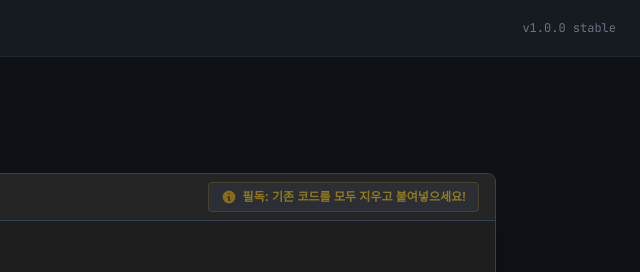
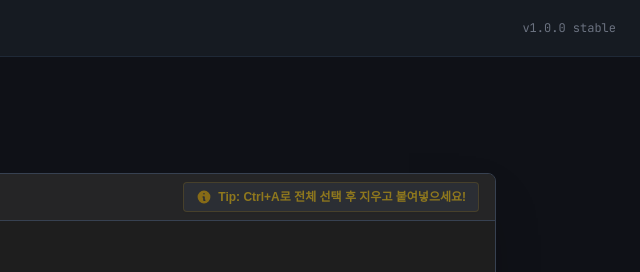
Before and after one commit to euniya2/share-app, a plain HTML site: page index.html in a window 1280 px wide. Shown: the top 272 px of the page, 640-1280 px from the left. Drawn offline with nearby package versions, Linux system fonts and the light colour scheme; a web font is replaced by a local one.

Commit message:
edit_v_4

```diff
--- a/index.html
+++ b/index.html
@@ -57,7 +57,7 @@
                         <svg xmlns="http://www.w3.org/2000/svg" class="h-4 w-4 text-yellow-500" viewBox="0 0 20 20" fill="currentColor">
                             <path fill-rule="evenodd" d="M18 10a8 8 0 11-16 0 8 8 0 0116 0zm-7-4a1 1 0 11-2 0 1 1 0 012 0zM9 9a1 1 0 000 2v3a1 1 0 001 1h1a1 1 0 100-2v-3a1 1 0 00-1-1H9z" clip-rule="evenodd" />
                         </svg>
-                        필독: 기존 코드를 모두 지우고 붙여넣으세요!
+                        Tip: Ctrl+A로 전체 선택 후 지우고 붙여넣으세요!
                     </span>
                 </div>
             </div>
```
